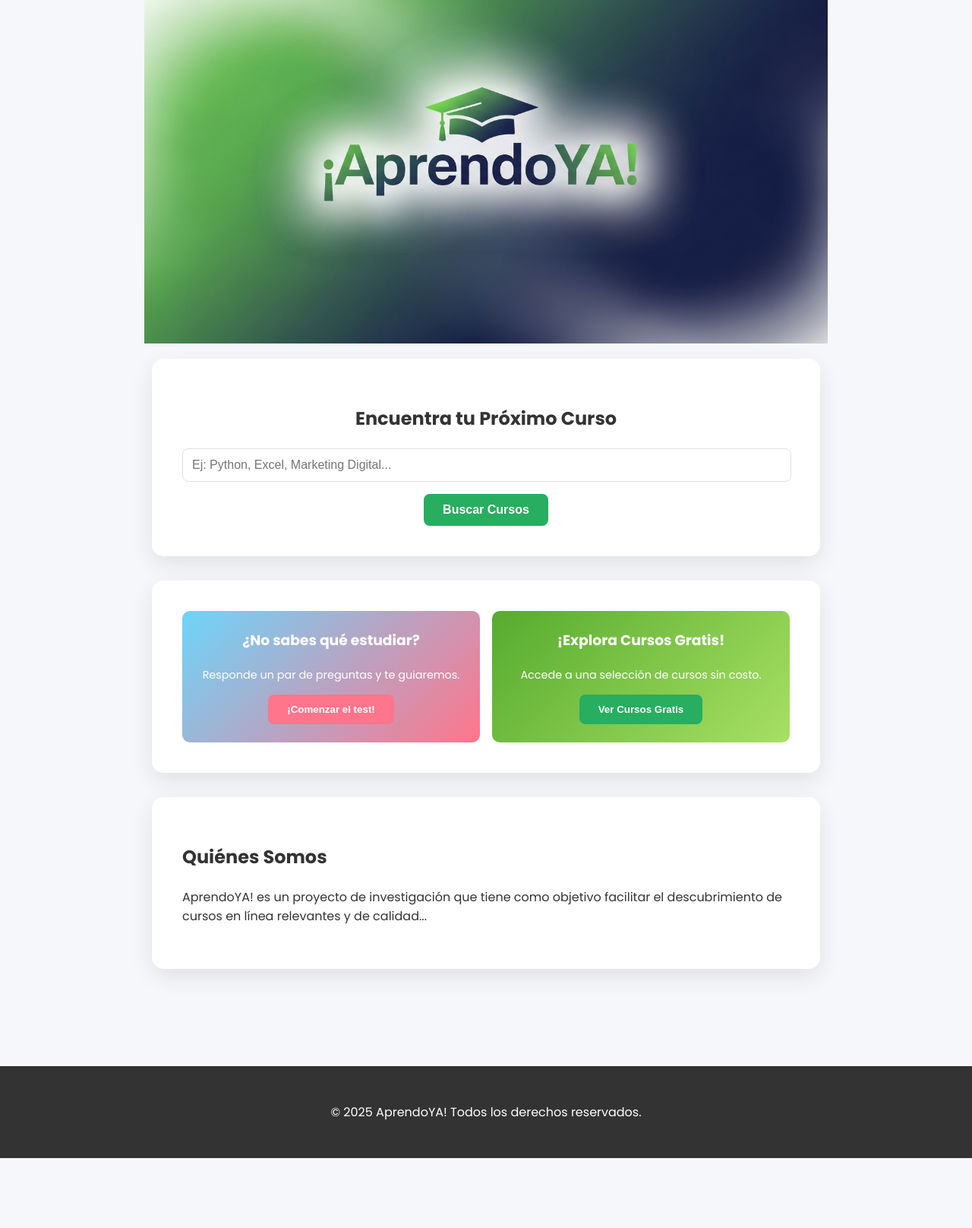
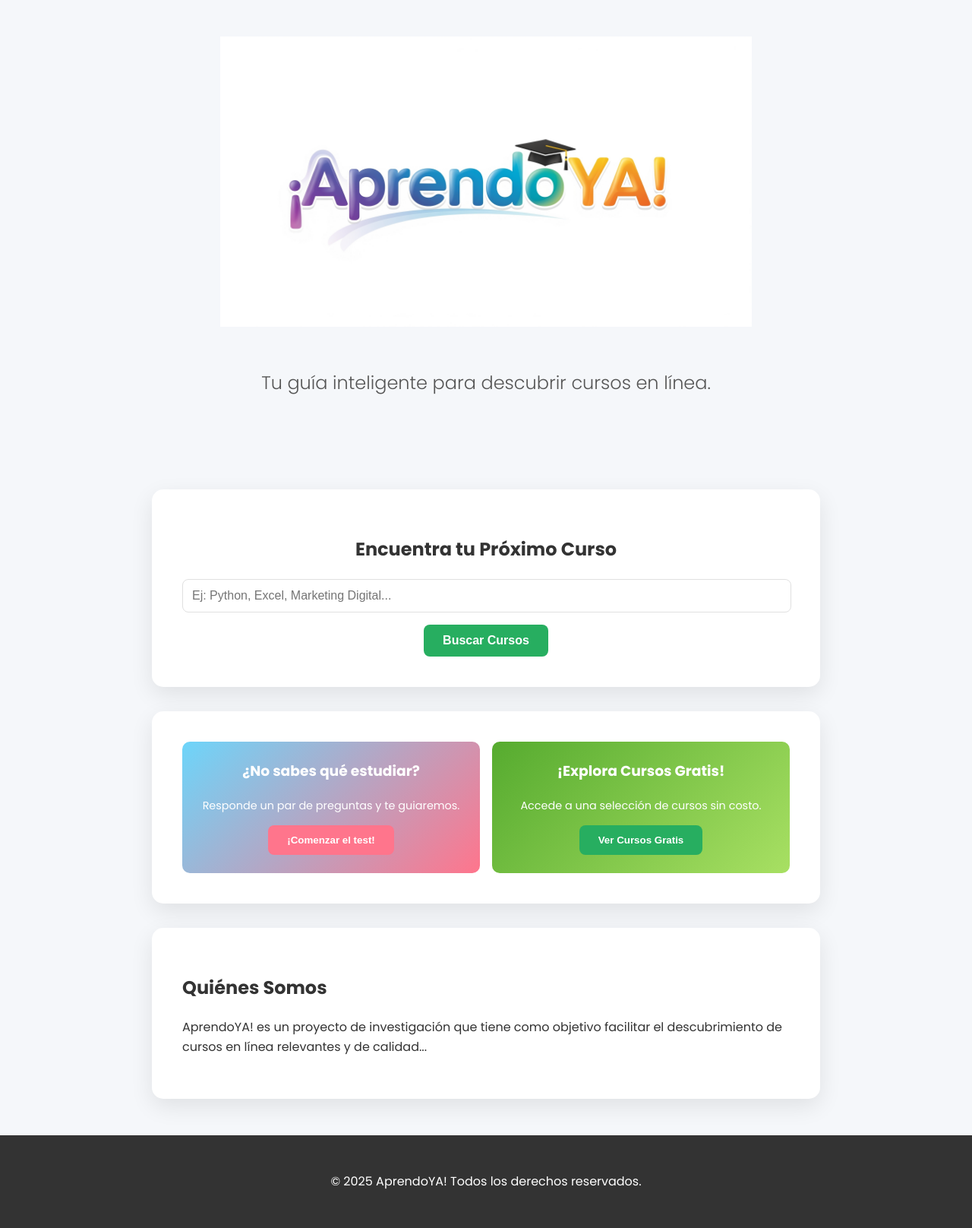
Before and after one commit to Mikel696/AprendoYA, a Flask app: page / in a window 1280 px wide. Shown: the whole page at 76% size. Before the commit the page ends 1524 px from the top, so only its background shows below. Run offline with Flask 3, Linux system fonts and the light colour scheme; some libraries are stand-ins or nearby versions.

Commit message:
Design: Integra nuevo logo y diseño de cabecera profesional

```diff
--- a/app/templates/index.html
+++ b/app/templates/index.html
@@ -27,26 +27,26 @@
             line-height: 1.6;
         }
 
-        /* --- DISEÑO DE CABECERA ACTUALIZADO --- */
+        /* --- DISEÑO DE CABECERA FINAL --- */
         header {
             display: flex;
             flex-direction: column;
             justify-content: center;
             align-items: center;
-            height: 65vh; /* Altura ajustada */
+            min-height: 60vh; /* Altura mínima para asegurar espacio */
             background:
-                radial-gradient(ellipse at center, rgba(245, 247, 250, 0) 0%, rgba(245, 247, 250, 1) 70%),
+                radial-gradient(ellipse at center, rgba(245, 247, 250, 0) 0%, rgba(245, 247, 250, 1) 75%),
                 var(--light-bg);
             text-align: center;
-            padding: 2em;
+            padding: 3em 1em;
             box-sizing: border-box;
             width: 100%;
         }
 
         .logo-container {
-            /* CORRECCIÓN: Logo más ancho para ocupar el área solicitada */
-            max-width: 900px;
-            width: 85%;
+            max-width: 700px; /* Ajusta el tamaño máximo del logo */
+            width: 80%;
+            margin-bottom: 1.5em; /* Espacio entre el logo y el eslogan */
             animation: fadeInLogo 1.5s ease-out;
         }
 
@@ -61,10 +61,9 @@
         }
 
         .tagline {
-            font-size: 1.5em; /* Letra del subtítulo más grande */
+            font-size: 1.5em;
             font-weight: 300;
             color: #555;
-            margin-top: 1.5em;
             animation: fadeInTagline 2s ease-out;
         }
 
@@ -75,9 +74,10 @@
         /* --- FIN DEL NUEVO DISEÑO --- */
 
         .main-content {
-            transform: translateY(-80px);
+            /* El contenido ya no se solapa, se posiciona de forma natural */
             z-index: 10;
             position: relative;
+            padding-top: 1em;
         }
 
         .container {
```
Also changed, not shown: app/static/AprendoYA!.png.
